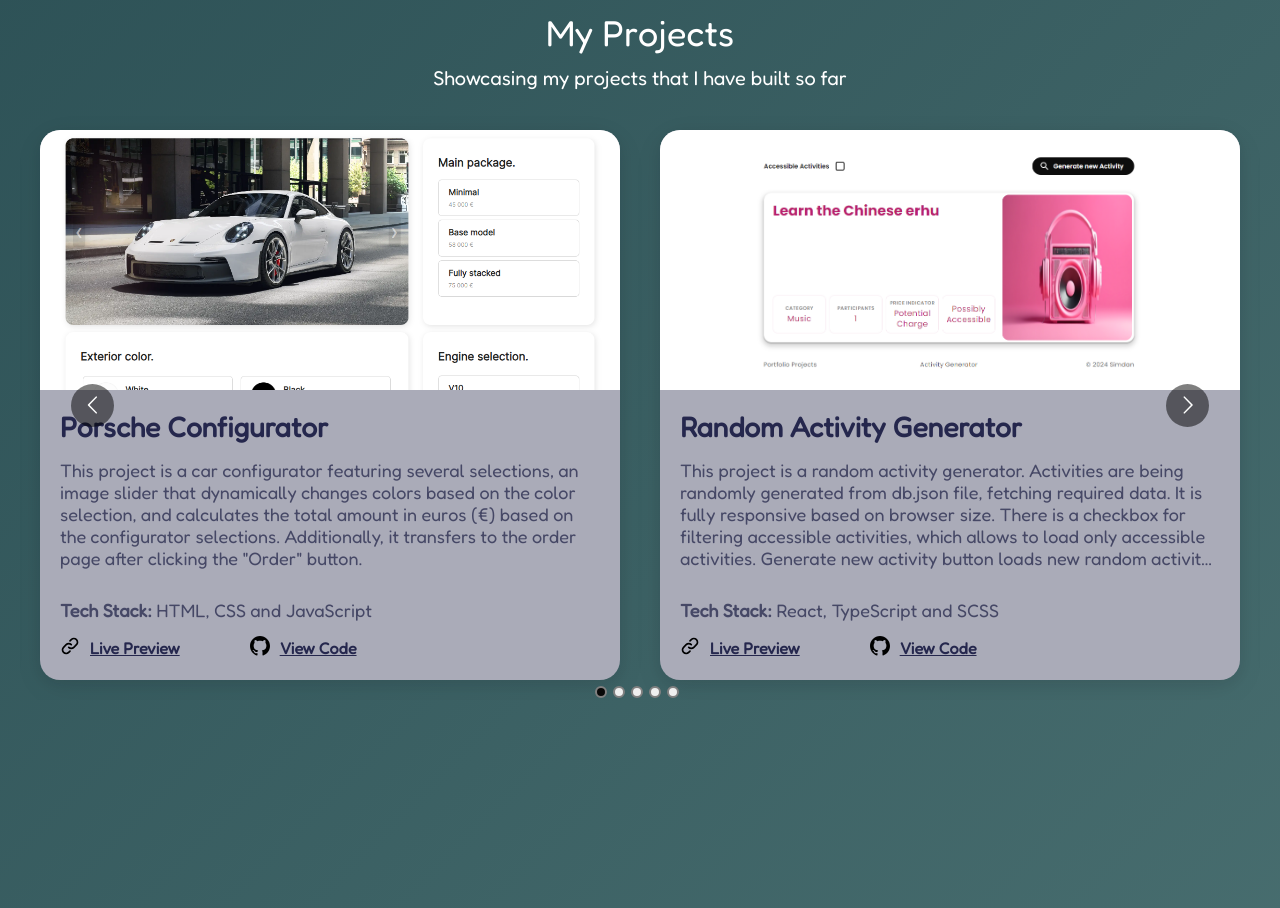
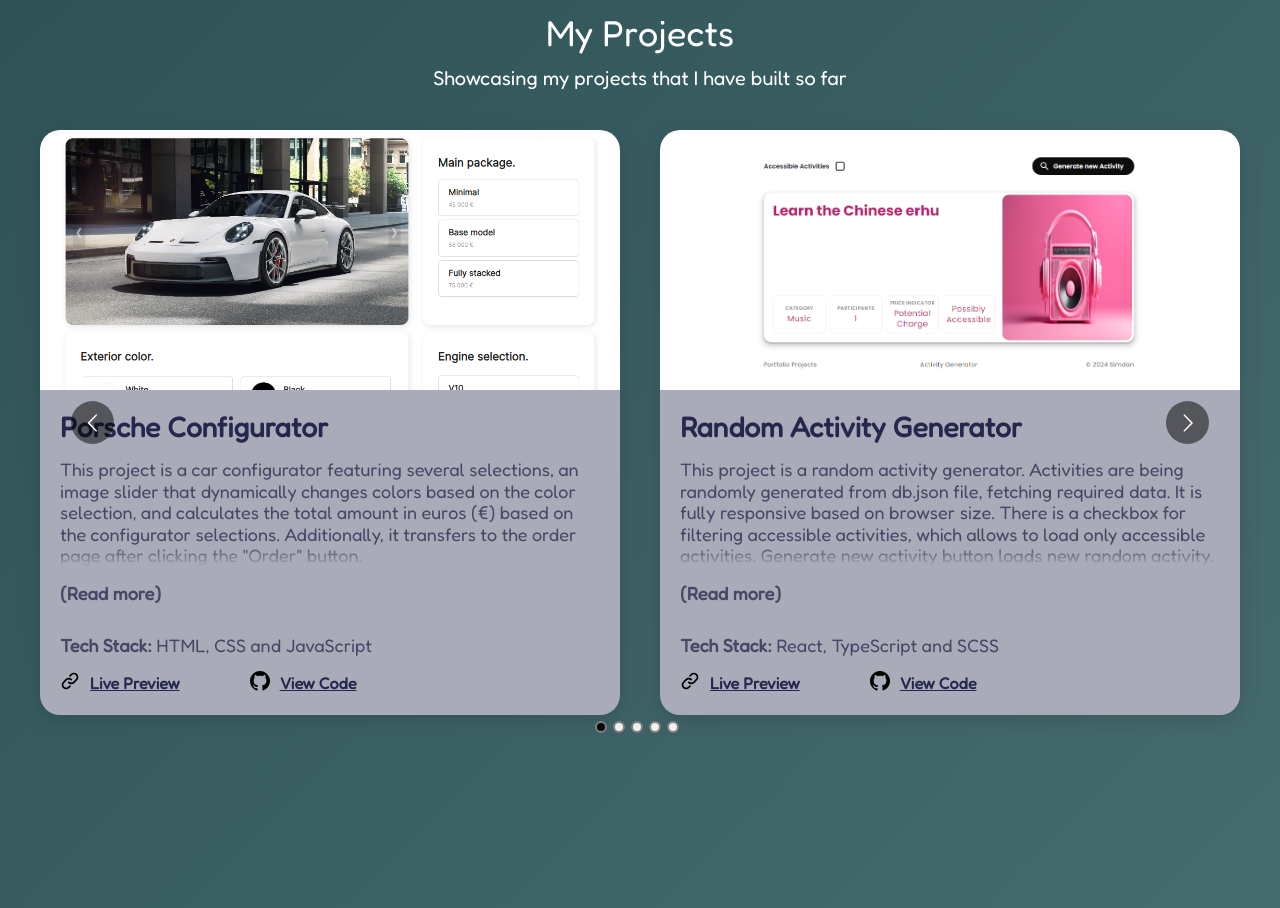
Before and after one commit to Simasdan/Portfolio-projects, a React (Vite) app in the folder 0-portfolio-web-page/: page / in a window 1280 px wide. Shown: the part 2520-3428 px from the top of the page. Built offline with nearby package versions, Linux system fonts and the light colour scheme.

Commit message:
Small adjustments to styling

```diff
--- a/0-portfolio-web-page/src/components/ProjectSection/CarouselWrapper.jsx
+++ b/0-portfolio-web-page/src/components/ProjectSection/CarouselWrapper.jsx
@@ -27,7 +27,7 @@
 
     return (
         <div>
-            <Carousel responsive={responsive} showDots={true} infinite={true} draggable={true} swipeable={true}>
+            <Carousel responsive={responsive} showDots={true} infinite={true} draggable={true} swipeable={true} >
                 <ProjectCard
                     imageClass={'first'}
                     title={'Porsche Configurator'}
@@ -59,7 +59,7 @@
                 <ProjectCard
                     imageClass={'fourth'}
                     title={'React Portfolio Page'}
-                    description={'This is a React portfolio website project that You are currently in. This website serves as a showcase of my skills and projects.'}
+                    description={'This is a React portfolio website project that You are currently in. This website serves as my portfolio and it is to showcase my skills and projects. It is fully responsive for all screen sizes, built with simple React and CSS styling'}
                     techStack={'React and CSS'}
                     livePreviewLink={'https://dynamic-douhua-5422e9.netlify.app/'}
                     codeLink={'https://github.com/Simasdan/Portfolio-projects/tree/main/0-portfolio-web-page'} />
--- a/0-portfolio-web-page/src/components/Projects/ProjectCard.css
+++ b/0-portfolio-web-page/src/components/Projects/ProjectCard.css
@@ -9,6 +9,7 @@
     margin: 20px;
     box-shadow: rgba(17, 17, 26, 0.1) 0px 4px 16px, rgba(17, 17, 26, 0.05) 0px 8px 32px;
     height: calc(100% - 20px * 2);
+    overflow: hidden;
 }
 
 .project-card .project-card-image {
@@ -68,10 +69,59 @@
 }
 
 .project-card .project-card-text .project-card-text-text p {
-    display: -webkit-box;
-    -webkit-line-clamp: 5;
-    -webkit-box-orient: vertical;
+    --max-lines: 5;
+    --line-height: 1.2;
+
+    max-height: calc(var(--max-lines) * 1em * var(--line-height));
+    line-height: var(--line-height);
+
     overflow: hidden;
+    position: relative;
+    transition: max-height 0.3s ease;
+}
+
+.project-card .project-card-text .project-card-text-text p:has(+ .expand-button:checked) {
+    max-height: none;
+}
+
+.project-card .project-card-text .project-card-text-text p:has(+ .expand-button:not(:checked)):before {
+    content: "";
+    position: absolute;
+    height: calc(1em * var(--line-height));
+    width: 100%;
+    bottom: 0;
+    pointer-events: none;
+    background: linear-gradient(to bottom, transparent, #AAABB8);
+}
+
+.expand-button {
+    width: 110px;
+    display: flex;
+    align-items: center;
+    justify-content: flex-start;
+    appearance: none;
+    cursor: pointer;
+}
+
+.expand-button::before {
+    content: '(Read more)';
+    font-family: "Fredoka", sans-serif;
+    font-size: 18px;
+    color: #464866;
+    font-weight: bold;
+}
+
+.expand-button:checked::before {
+    content: '(Read less)';
+}
+
+.expand-button:hover::before {
+    color: rgba(37, 39, 77);
+    text-decoration: underline;
+}
+
+.project-card .project-card-text .project-card-text-text p:has(+ .expand-button:checked) {
+    height: none;
 }
 
 .project-card .project-card-text .project-card-text-text p,
--- a/0-portfolio-web-page/src/components/Projects/ProjectCard.jsx
+++ b/0-portfolio-web-page/src/components/Projects/ProjectCard.jsx
@@ -1,13 +1,15 @@
 import './ProjectCard.css';
 
-const ProjectCard = ({imageClass, title, description, techStack, livePreviewLink, codeLink}) => {
+const ProjectCard = ({ imageClass, title, description, techStack, livePreviewLink, codeLink }) => {
+
     return (
-        <div className="project-card">
+        <div className='project-card'>
             <div className={`project-card-image ${imageClass}`}></div>
             <div className="project-card-text">
                 <div className='project-card-text-text'>
                     <h4>{title}</h4>
                     <p>{description}</p>
+                    <input className='expand-button' type="checkbox"/>
                 </div>
                 <div className='project-card-text-links'>
                     <p><span className='techStack'>Tech Stack:</span> {techStack}</p>
```
